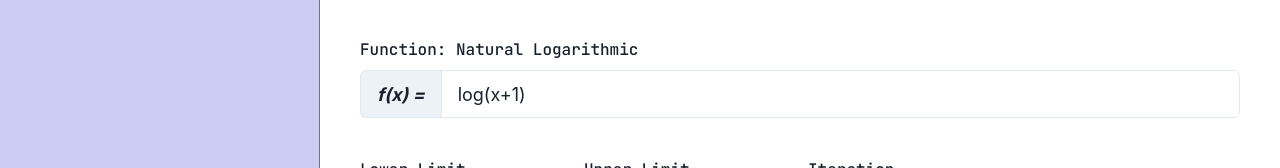
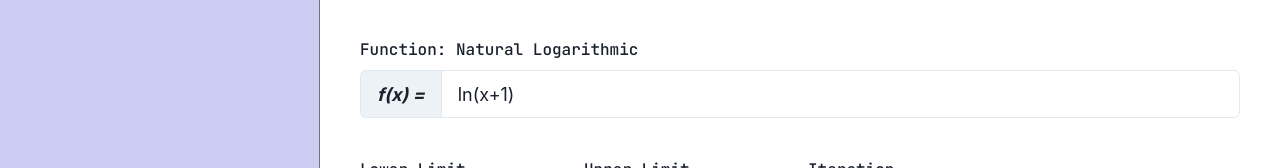
Before and after one commit to lonewanderer27/mantarie, a React (Vite) app: page / in a window 1280 px wide. Shown: the part 123-291 px from the top of the page. Built offline with nearby package versions, Linux system fonts and the light colour scheme.

Commit message:
display ln(x+1) instead of log(x+1)

```diff
--- a/src/Body.tsx
+++ b/src/Body.tsx
@@ -137,7 +137,7 @@ export default function Body() {
             isReadOnly={showAnswer || mode == Modes.PREDEFINED}
             errorBorderColor='crimson'
             name="function"
-            value={function_}
+            value={mode == Modes.PREDEFINED ? "ln(x+1)" : function_}
             onChange={functionHandleChange}
           />
         </InputGroup>
```
